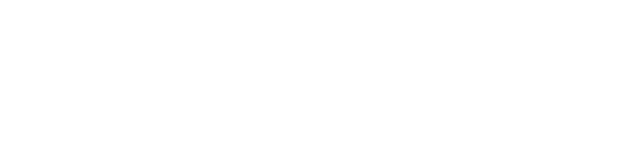
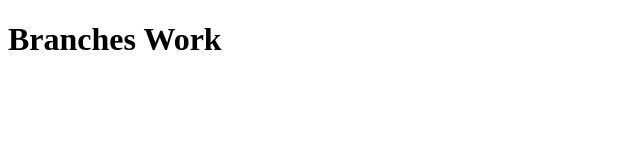
Before and after one commit to stav222/04-branches, a plain HTML site: page index.html in a window 1280 px wide. Shown: the whole page, without its empty margins (0-640 px from the left). Drawn offline with Linux system fonts and the light colour scheme.

Commit message:
added h1

```diff
--- a/index.html
+++ b/index.html
@@ -8,6 +8,7 @@
 </head>
 
 <body>
+    <h1>Branches Work</h1>
 
 </body>
 
```
